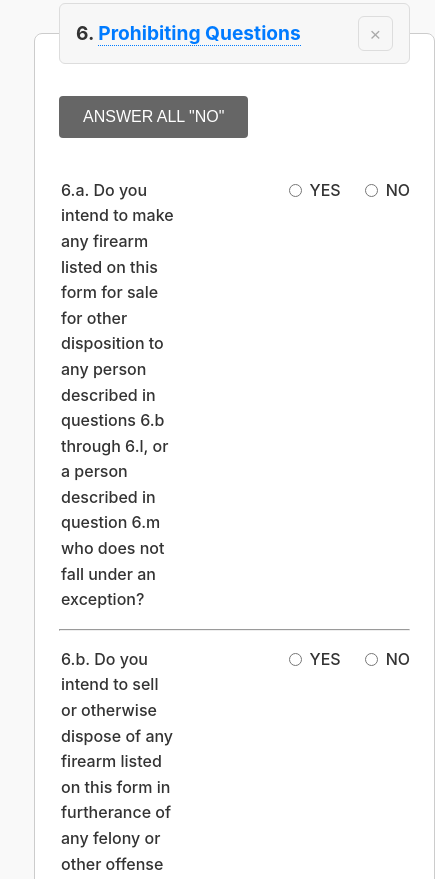
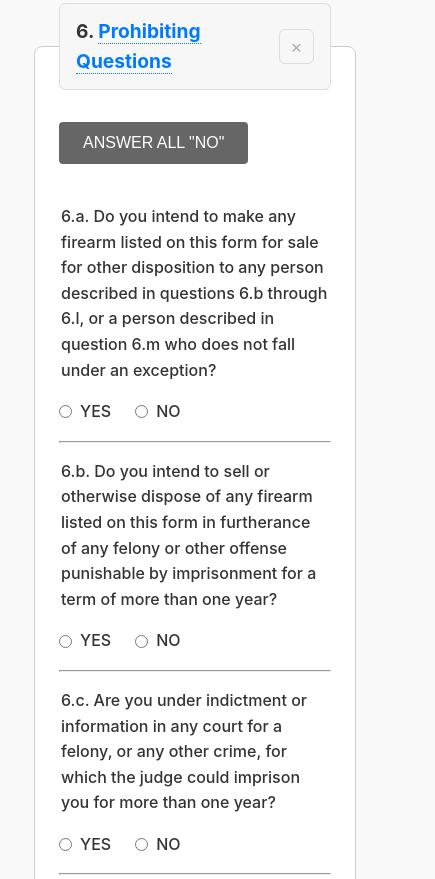
Before and after one commit to nperez3029/atf-5320.23-generator, a website built with webpack: page index.html in a window 390 px wide. Shown: the part 5705-6584 px from the top of the page, 435 px wide, since content can reach past the window. Built offline with nearby package versions, Linux system fonts and the light colour scheme.

Commit message:
Make Q6 responsive for small widths

```diff
--- a/static/styles.css
+++ b/static/styles.css
@@ -398,3 +398,18 @@
 .github-badge svg {
   flex-shrink: 0;
 }
+
+/* Mobile responsive layout for question 6 sub-questions */
+@media (max-width: 768px) {
+  .sub-question-container {
+    flex-direction: column;
+    align-items: stretch;
+    gap: 1rem;
+  }
+
+  .sub-question-controls .radio-group {
+    width: auto;
+    justify-content: flex-start;
+    margin-left: 0;
+  }
+}
```
